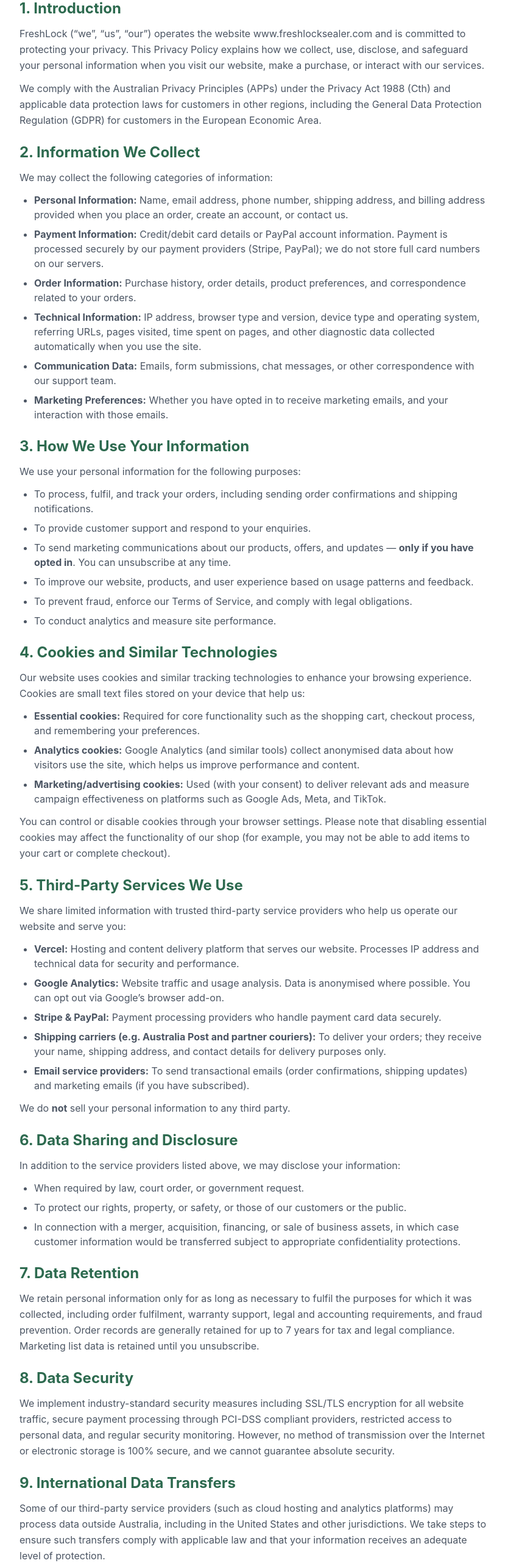
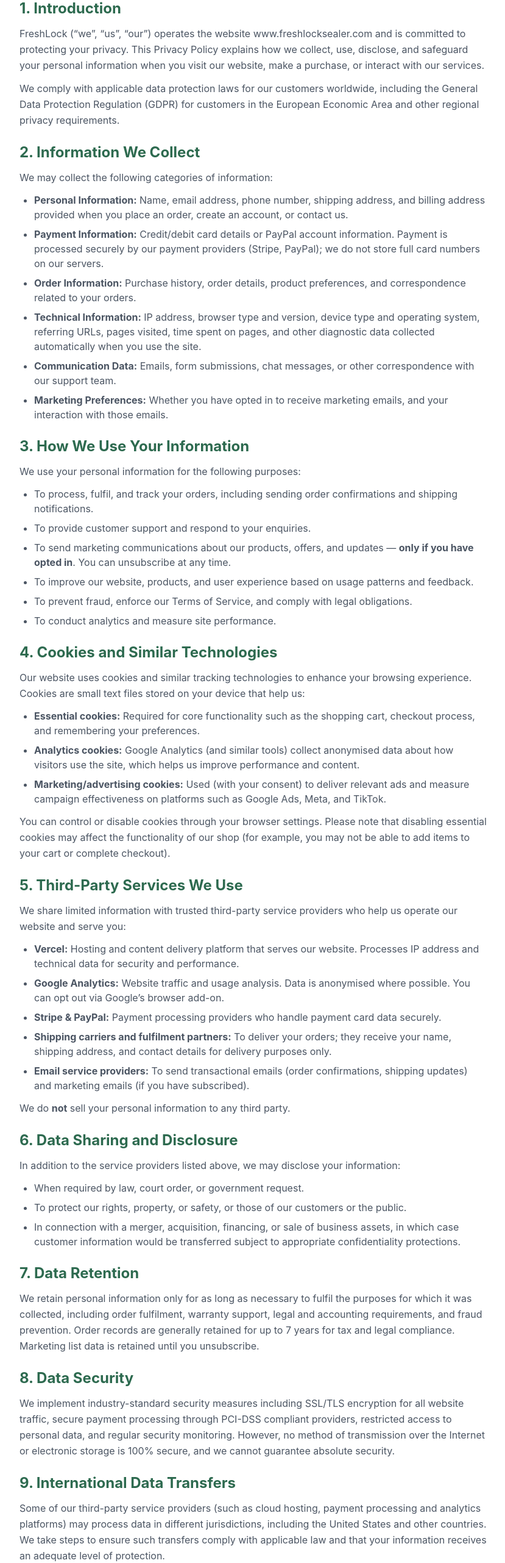
Before and after one commit to jasonyuan886/freshlock-store, a Next.js app: page /privacy in a window 1280 px wide. Shown: the part 234-2797 px from the top of the page at 61% size, without its empty margins (224-1053 px from the left). Built offline with nearby package versions, Linux system fonts and the light colour scheme.

Commit message:
Fix privacy policy: remove AU-specific legal claims

```diff
--- a/app/privacy/page.tsx
+++ b/app/privacy/page.tsx
@@ -11,7 +11,7 @@ export default function PrivacyPage() {
               FreshLock (&ldquo;we&rdquo;, &ldquo;us&rdquo;, &ldquo;our&rdquo;) operates the website www.freshlocksealer.com and is committed to protecting your privacy. This Privacy Policy explains how we collect, use, disclose, and safeguard your personal information when you visit our website, make a purchase, or interact with our services.
             </p>
             <p className="text-gray-600 leading-relaxed mt-3">
-              We comply with the Australian Privacy Principles (APPs) under the Privacy Act 1988 (Cth) and applicable data protection laws for customers in other regions, including the General Data Protection Regulation (GDPR) for customers in the European Economic Area.
+              We comply with applicable data protection laws for our customers worldwide, including the General Data Protection Regulation (GDPR) for customers in the European Economic Area and other regional privacy requirements.
             </p>
           </section>
 
@@ -65,7 +65,7 @@ export default function PrivacyPage() {
               <li><strong>Vercel:</strong> Hosting and content delivery platform that serves our website. Processes IP address and technical data for security and performance.</li>
               <li><strong>Google Analytics:</strong> Website traffic and usage analysis. Data is anonymised where possible. You can opt out via Google&rsquo;s browser add-on.</li>
               <li><strong>Stripe &amp; PayPal:</strong> Payment processing providers who handle payment card data securely.</li>
-              <li><strong>Shipping carriers (e.g. Australia Post and partner couriers):</strong> To deliver your orders; they receive your name, shipping address, and contact details for delivery purposes only.</li>
+              <li><strong>Shipping carriers and fulfilment partners:</strong> To deliver your orders; they receive your name, shipping address, and contact details for delivery purposes only.</li>
               <li><strong>Email service providers:</strong> To send transactional emails (order confirmations, shipping updates) and marketing emails (if you have subscribed).</li>
             </ul>
             <p className="text-gray-600 leading-relaxed mt-3">
@@ -100,7 +100,7 @@ export default function PrivacyPage() {
           <section>
             <h2 className="text-2xl font-bold text-primary mb-3">9. International Data Transfers</h2>
             <p className="text-gray-600 leading-relaxed">
-              Some of our third-party service providers (such as cloud hosting and analytics platforms) may process data outside Australia, including in the United States and other jurisdictions. We take steps to ensure such transfers comply with applicable law and that your information receives an adequate level of protection.
+              Some of our third-party service providers (such as cloud hosting, payment processing and analytics platforms) may process data in different jurisdictions, including the United States and other countries. We take steps to ensure such transfers comply with applicable law and that your information receives an adequate level of protection.
             </p>
           </section>
 
@@ -113,7 +113,7 @@ export default function PrivacyPage() {
               <li>Request deletion of your personal data (subject to legal retention obligations).</li>
               <li>Object to or restrict certain types of processing.</li>
               <li>Opt out of marketing communications at any time (use the &ldquo;unsubscribe&rdquo; link in any marketing email).</li>
-              <li>Lodge a complaint with your local data protection authority (e.g. the Office of the Australian Information Commissioner in Australia).</li>
+              <li>Lodge a complaint with your local data protection authority.</li>
             </ul>
             <p className="text-gray-600 leading-relaxed mt-3">
               To exercise any of these rights, please contact us using the details below. We will respond within a reasonable timeframe, generally within 30 days.
```
